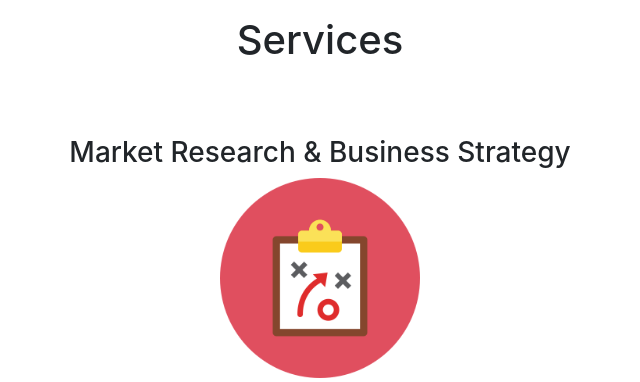
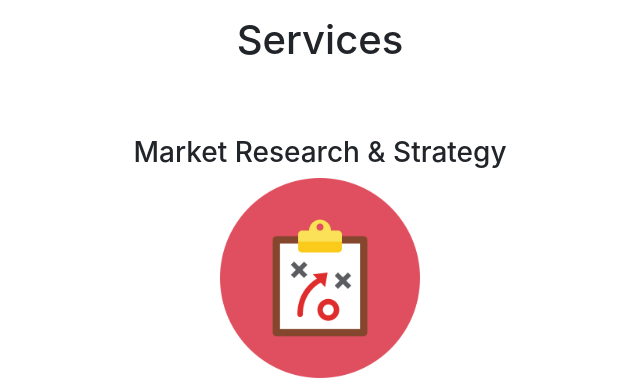
Before and after one commit to shanewin/portfolio-project, a Django app: page /blog/ in a window 1280 px wide. Shown: the part 56-438 px from the top of the page, without its empty margins (320-960 px from the left). Run offline with Django 3.2, Linux system fonts and the light colour scheme; data that the repository does not hold is empty; some libraries are stand-ins or nearby versions.

Commit message:
Update allblogs.html
Update to Blogs Page

```diff
--- a/blog/templates/blog/allblogs.html
+++ b/blog/templates/blog/allblogs.html
@@ -184,7 +184,7 @@
 <!--- <h2>Latest Posts</h2>
 <hr /> -->
 
-<h3 class="text-center pt-3">Market Research & Business Strategy</h3>
+<h3 class="text-center pt-3">Market Research & Strategy</h3>
 <div style="text-align:center;"><img class="img-fluid" src="{% static 'plan.png' %}" height=200 width=200 /></div>
 <br>
 <p>How can your EdTech offering compete in an increasingly diverse and rapidly growing industry?</p>
```
